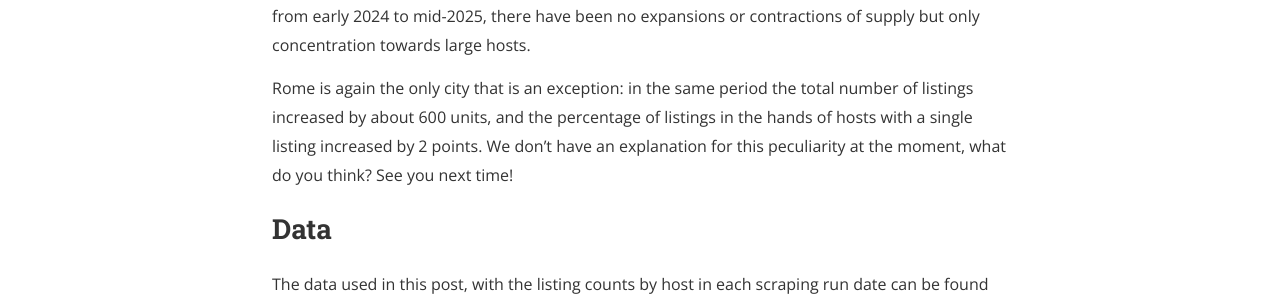
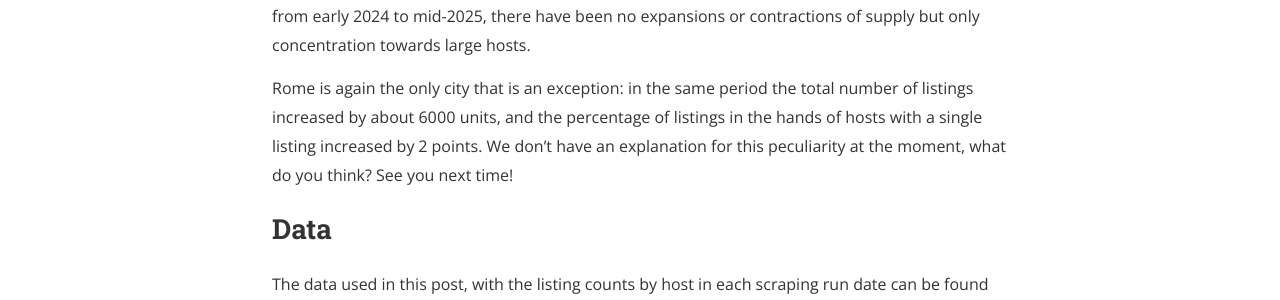
Before and after one commit to bernomone/citybreaking, a Jekyll site: the page built from _posts/2025-11-03-gini-trends-italy.md, in a window 1280 px wide and 900 px high, scrolled down 2041 px. Shown: the part 183-483 px from the top of the window. Built offline with Jekyll 4.4.1, drawn with Linux system fonts in a browser that asks for light colours; nearby versions of some CDN libraries.

Commit message:
feat: fix typo

```diff
--- a/_posts/2025-11-03-gini-trends-italy.md
+++ b/_posts/2025-11-03-gini-trends-italy.md
@@ -39,7 +39,7 @@ In the following table you can see how the percentage of listings that belong to
 
 Another interesting point of reflection comes from the total number of listings in the two periods: no significant variations are observed. The picture this seems to suggest is that, in the time frame from early 2024 to mid-2025, there have been no expansions or contractions of supply but only concentration towards large hosts.
 
-Rome is again the only city that is an exception: in the same period the total number of listings increased by about 600 units, and the percentage of listings in the hands of hosts with a single listing increased by 2 points. We don't have an explanation for this peculiarity at the moment, what do you think? See you next time!
+Rome is again the only city that is an exception: in the same period the total number of listings increased by about 6000 units, and the percentage of listings in the hands of hosts with a single listing increased by 2 points. We don't have an explanation for this peculiarity at the moment, what do you think? See you next time!
 
 ## Data
 The data used in this post, with the listing counts by host in each scraping run date can be found [here](https://github.com/bernomone/citybreaking/tree/main/data/airbnb-counts-per-host-time-series/).
```
Also changed, not shown: _posts/2025-11-03-gini-trends-italia.md (+1 -1 lines).
